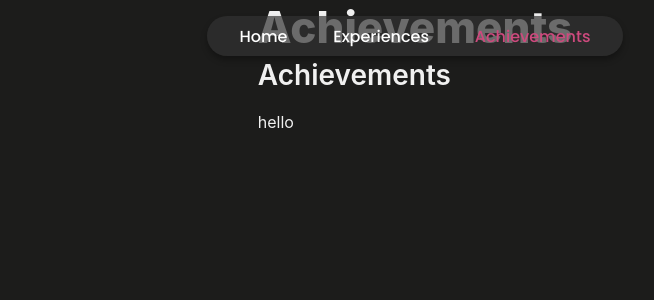
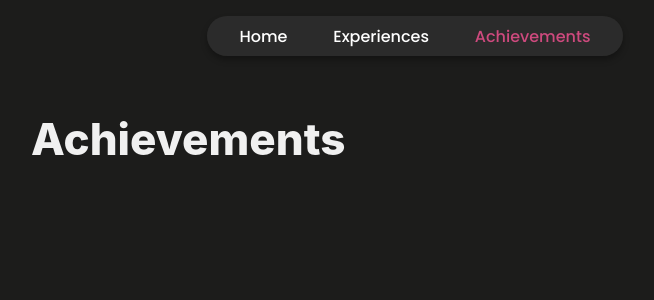
Before and after one commit to arthaggarwal/arth-portfolio, a React (Create React App) app: page /achievements in a window 1280 px wide. Shown: the top 300 px of the page, without its empty margins (225-879 px from the left). Built offline with nearby package versions, Linux system fonts and the light colour scheme.

Commit message:
some minor changes

```diff
--- a/src/pages/Achievements/achievements.css
+++ b/src/pages/Achievements/achievements.css
@@ -0,0 +1,31 @@
+.content-wrapper {
+  display: flex;
+  flex-direction: column;
+  align-items: center;
+  justify-content: center;
+}
+.achievements {
+  align-items: left;
+  overflow-wrap: break-word;
+  word-break: break-word;
+  width: 60vw;
+}
+.achievements-box {
+  display: grid;
+  grid-template-columns: repeat(3, 1fr);
+  gap: 1.5rem;
+  width: 100%;
+  padding: 1.5rem 0;
+}
+
+@media (max-width: 900px) {
+  .achievements-box {
+    grid-template-columns: repeat(2, 1fr);
+  }
+}
+
+@media (max-width: 600px) {
+  .achievements-box {
+    grid-template-columns: 1fr;
+  }
+}
--- a/src/pages/Achievements/achievements.jsx
+++ b/src/pages/Achievements/achievements.jsx
@@ -2,19 +2,16 @@ import react from "react";
 import Navbar from "../../components/navbar";
 import "./achievements.css";
 import "../../App.css";
+import Card from "./components/card";
 
 export default function Achievements() {
   return (
     <div className="body">
       <Navbar current_page="achievements" />
-      <div className="achievements">
-        <p className="header">Achievements</p>
-        <div className="achievements-box">
-          <p className="sub-header">Achievements</p>
-          <div className="box-content">
-            <p>hello</p>
-            <img src="" alt="" />
-          </div>
+      <div className="content-wrapper">
+        <div className="achievements" style={{ marginTop: "7rem" }}>
+          <p className="header">Achievements</p>
+          <div className="achievements-box"></div>
         </div>
       </div>
     </div>
--- /dev/null
+++ b/src/pages/Achievements/components/card.jsx
@@ -0,0 +1,3 @@
+import react from "react";
+
+export default function Card({ year, title, description, icon }) {}
--- a/src/pages/HomePage/homepage.jsx
+++ b/src/pages/HomePage/homepage.jsx
@@ -44,7 +44,6 @@ const HomePage = () => {
         <Navbar current_page="home" />
         <div className="intro">
           <div className="yappings">
-            {/* ts is the short intro self part */}
             <p className="header">Arth Aggarwal</p>
             <p className="sub-header">{introduction.subHeading}</p>
             <p className="body-text">{introduction.bodyText}</p>
```
